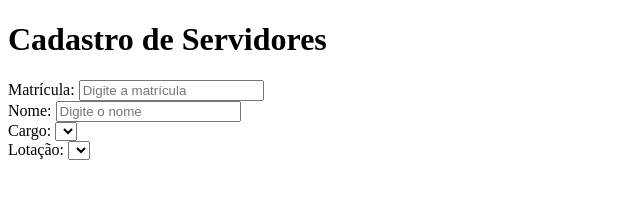
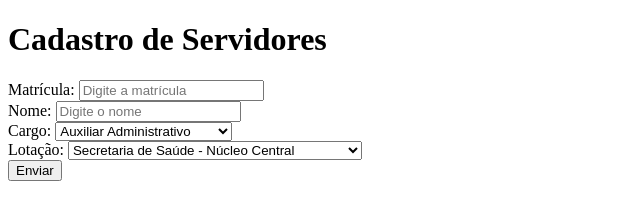
Before and after one commit to LuizSoaresDev2023/PaginasEstaticasHTML, a plain HTML site: page cadastro.html in a window 1280 px wide. Shown: the whole page, without its empty margins (0-640 px from the left). Drawn offline with Linux system fonts and the light colour scheme.

Commit message:
Páginas Alteradas 2

```diff
--- a/cadastro.html
+++ b/cadastro.html
@@ -13,20 +13,21 @@
         <input type="text" id="nome" name="nome" placeholder="Digite o nome"><br>
         <label for="cargo">Cargo:</label>
         <select id="cargo" name="cargo">
-            <option value="Auxiliar Administrativo" selected></option>
-            <option value="Médico"></option>
-            <option value="Dentista"></option>
-            <option value="Administrador de Unidade"></option>
-            <option value="Enfermeiro"></option>
+            <option value="Auxiliar Administrativo" selected>Auxiliar Administrativo</option>
+            <option value="Médico">Médico</option>
+            <option value="Dentista">Dentista</option>
+            <option value="Administrador de Unidade">Administrador de Unidade</option>
+            <option value="Enfermeiro">Enfermeiro</option>
         </select><br>
         <label for="lotacao">Lotação:</label>
         <select id="lotacao" name="lotacao">
-            <option value="Hospital Municipal de Belford Roxo"></option>
-            <option value="Unidade Mista do Lote XV"></option>
-            <option value="Unidade de Pronto Atendimento - Bom Pastor"></option>
-            <option value="SAMU - Belford Roxo"></option>
-            <option value="Secretaria de Saúde - Núcleo Central" selected></option>
+            <option value="Hospital Municipal de Belford Roxo">Hospital Municipal de Belford Roxo</option>
+            <option value="Unidade Mista do Lote XV">Unidade Mista do Lote XV</option>
+            <option value="Unidade de Pronto Atendimento - Bom Pastor">Unidade de Pronto Atendimento - Bom Pastor</option>
+            <option value="SAMU - Belford Roxo">SAMU - Belford Roxo</option>
+            <option value="Secretaria de Saúde - Núcleo Central" selected>Secretaria de Saúde - Núcleo Central</option>
         </select><br>
+        <input type="submit" value="Enviar">
 
     </body>
 </html>
```
